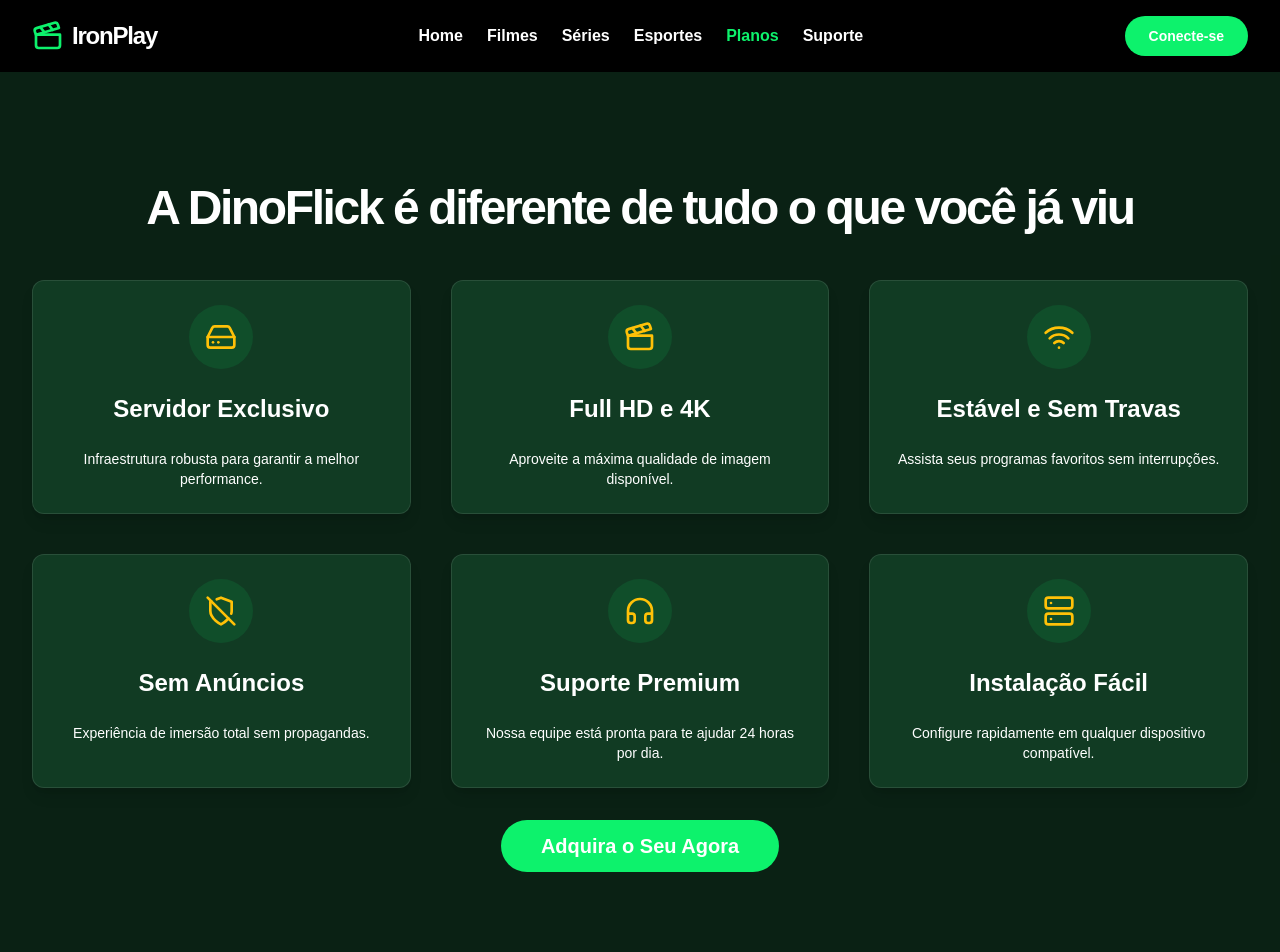
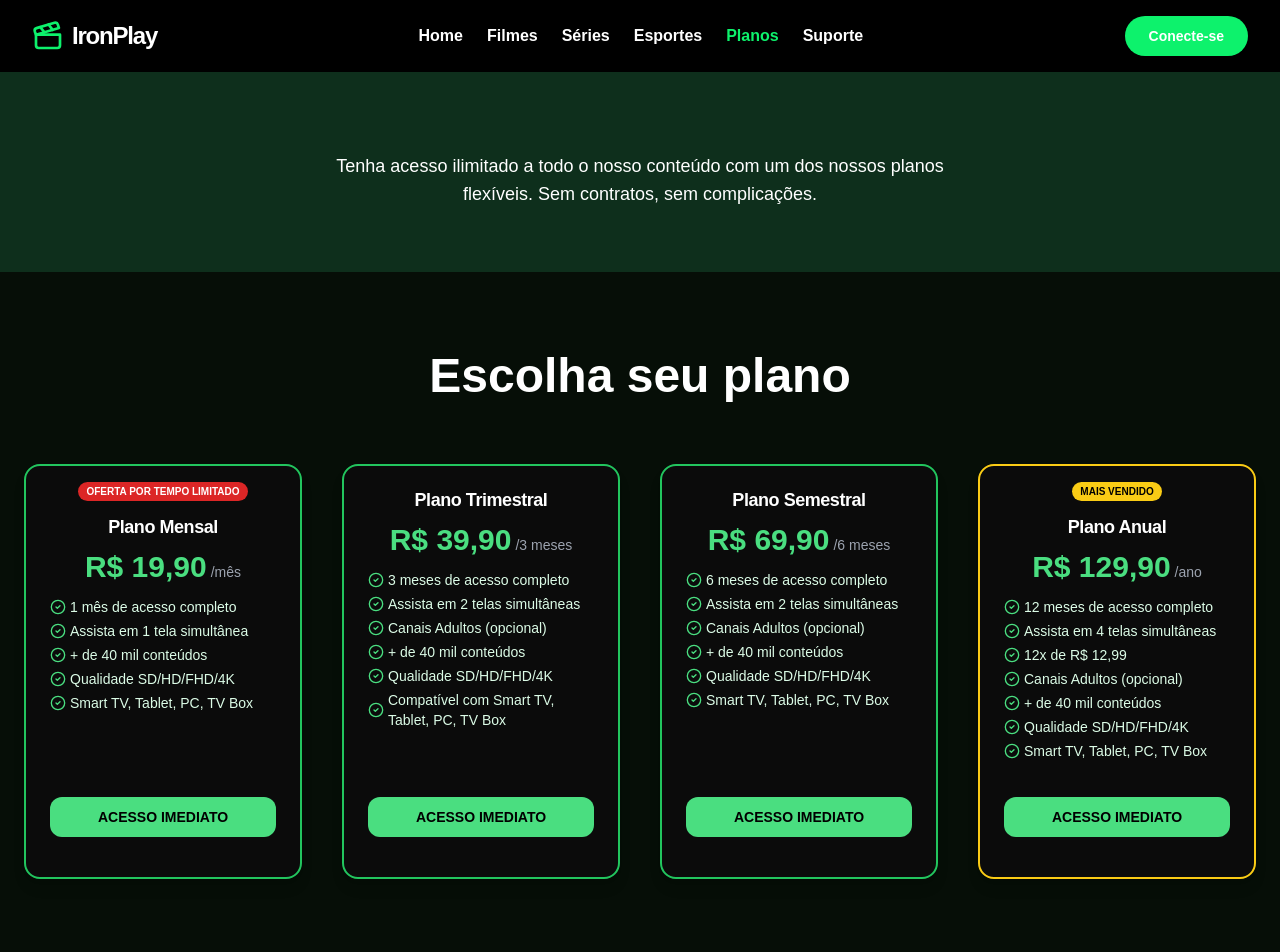
Before and after one commit to PresleyGSilva/ironplay, a React (Vite) app: page /planos in a window 1280 px wide. Shown: the top 952 px of the page. Built offline with nearby package versions, Linux system fonts and the light colour scheme.

Commit message:
ironplay

```diff
--- a/src/components/Benefits.jsx
+++ b/src/components/Benefits.jsx
@@ -39,7 +39,7 @@ const Benefits = () => {
           transition={{ duration: 0.6 }}
           className="text-3xl md:text-5xl font-black tracking-tighter text-white mb-12"
         >
-          A DinoFlick é diferente de tudo o que você já viu
+          A IronPlay é diferente de tudo o que você já viu
         </motion.h2>
 
         <div className="grid grid-cols-1 sm:grid-cols-2 lg:grid-cols-3 gap-10">
--- a/src/pages/PlansPage.jsx
+++ b/src/pages/PlansPage.jsx
@@ -1,69 +1,27 @@
 import React from 'react';
+import { Helmet } from 'react-helmet';
 import { motion } from 'framer-motion';
-import { Link } from 'react-router-dom'; // Importando o Link do react-router-dom
-import { Server, Clapperboard, Wifi, ShieldOff, Headphones as Headset, HardDrive } from 'lucide-react';
+import Pricing from '@/components/Pricing';
 
-const benefits = [
-  { icon: <HardDrive className="h-8 w-8 text-highlight" />, title: 'Servidor Exclusivo', description: 'Infraestrutura robusta para garantir a melhor performance.' },
-  { icon: <Clapperboard className="h-8 w-8 text-highlight" />, title: 'Full HD e 4K', description: 'Aproveite a máxima qualidade de imagem disponível.' },
-  { icon: <Wifi className="h-8 w-8 text-highlight" />, title: 'Estável e Sem Travas', description: 'Assista seus programas favoritos sem interrupções.' },
-  { icon: <ShieldOff className="h-8 w-8 text-highlight" />, title: 'Sem Anúncios', description: 'Experiência de imersão total sem propagandas.' },
-  { icon: <Headset className="h-8 w-8 text-highlight" />, title: 'Suporte Premium', description: 'Nossa equipe está pronta para te ajudar 24 horas por dia.' },
-  { icon: <Server className="h-8 w-8 text-highlight" />, title: 'Instalação Fácil', description: 'Configure rapidamente em qualquer dispositivo compatível.' },
-];
-
-const BenefitCard = ({ icon, title, description, index }) => (
-  <motion.div
-    initial={{ opacity: 0, y: 50 }}
-    whileInView={{ opacity: 1, y: 0 }}
-    viewport={{ once: true }}
-    transition={{ duration: 0.5, delay: index * 0.1 }}
-    className="bg-card p-6 rounded-xl border border-white/10 shadow-lg flex flex-col items-center text-center gap-6"
-  >
-    <div className="p-4 rounded-full bg-primary/10">
-      {icon}
-    </div>
-    <span className="text-2xl font-semibold text-white">{title}</span>
-    <p className="text-secondary text-sm">{description}</p>
-  </motion.div>
-);
-
-const Benefits = () => {
+const PlansPage = () => {
   return (
-    <section className="py-20 md:py-28 relative bg-black/30">
-      <div className="glow-effect"></div>
-      <div className="container text-center">
-        <motion.h2
-          initial={{ opacity: 0, y: 20 }}
-          animate={{ opacity: 1, y: 0 }}
-          transition={{ duration: 0.6 }}
-          className="text-3xl md:text-5xl font-black tracking-tighter text-white mb-12"
-        >
-          A DinoFlick é diferente de tudo o que você já viu
-        </motion.h2>
-
-        <div className="grid grid-cols-1 sm:grid-cols-2 lg:grid-cols-3 gap-10">
-          {benefits.map((benefit, index) => (
-            <BenefitCard key={index} index={index} {...benefit} />
-          ))}
-        </div>
-
-        <motion.div
-          initial={{ opacity: 0 }}
-          animate={{ opacity: 1 }}
-          transition={{ delay: 0.5 }}
-          className="mt-8"
-        >
-          {/* Aqui foi alterado para Link com redirecionamento para a página de planos */}
-          <Link to="/planos">
-            <button className="bg-primary text-white text-xl font-bold py-3 px-10 rounded-full hover:bg-primary/80 transition-all duration-300">
-              Adquira o Seu Agora
-            </button>
-          </Link>
-        </motion.div>
+    <>
+      <Helmet>
+        <title>Planos - IfinitiPlay</title>
+        <meta name="description" content="Escolha o plano ideal para você e sua família. Qualidade e preço justo." />
+      </Helmet>
+      <div className="py-12 md:py-20">
+         <motion.p
+            initial={{ opacity: 0, y: 20 }}
+            animate={{ opacity: 1, y: 0 }}
+            transition={{ duration: 0.5, delay: 0.1 }}
+            className="text-lg text-secondary text-center mb-16 max-w-2xl mx-auto px-4">
+            Tenha acesso ilimitado a todo o nosso conteúdo com um dos nossos planos flexíveis. Sem contratos, sem complicações.
+        </motion.p>
+        <Pricing />
       </div>
-    </section>
+    </>
   );
 };
 
-export default Benefits;
+export default PlansPage;
```
